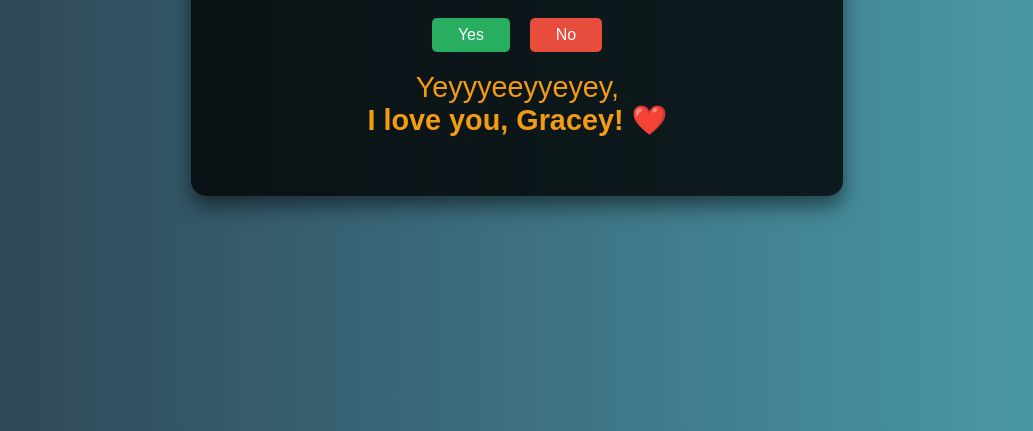
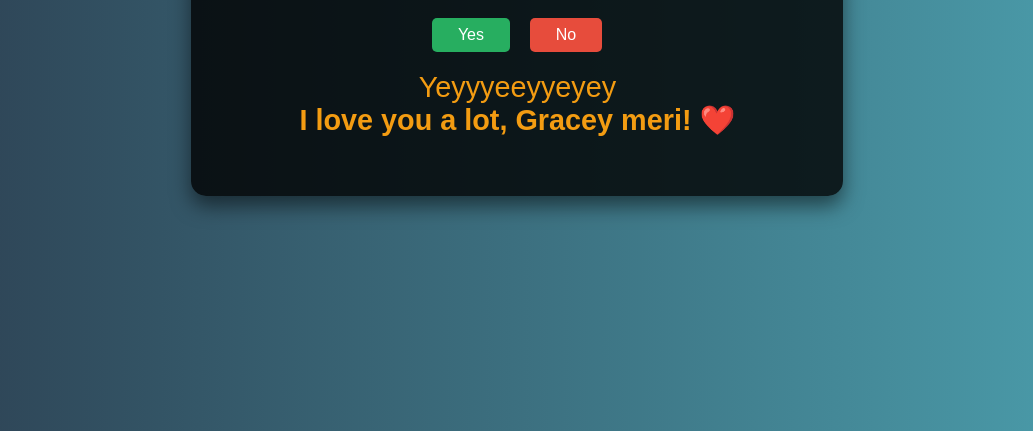
Before and after one commit to RA2211003010031/frontend-projects, a plain HTML site: page index.html in a window 1280 px wide. Both pictures are taken after a click on the button "Yes". Shown: the part 369-800 px from the top of the page, without its empty margins (123-1156 px from the left). Drawn offline with nearby package versions, Linux system fonts and the light colour scheme.

Commit message:
Update index.html

```diff
--- a/index.html
+++ b/index.html
@@ -13,7 +13,7 @@
             <button id="yesBtn">Yes</button>
             <button id="noBtn">No</button>
         </div>
-        <div id="message" class="hidden">Yeyyyeeyyeyey,<br><b>I love you, Gracey!</b> ❤️</div>
+        <div id="message" class="hidden">Yeyyyeeyyeyey<br><b>I love you a lot, Gracey meri!</b> ❤️</div>
     </div>
     <script src="https://cdnjs.cloudflare.com/ajax/libs/gsap/3.9.1/gsap.min.js"></script>
     <script src="script.js"></script>
```
